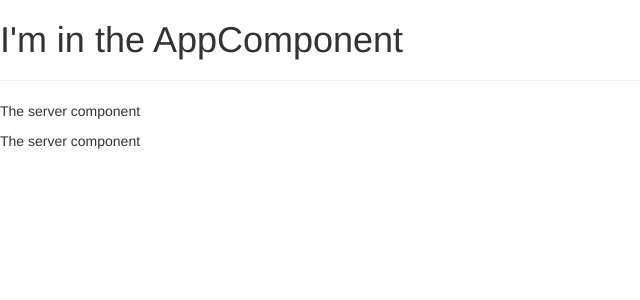
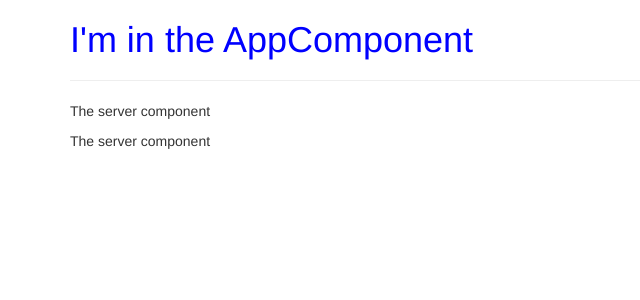
Before and after one commit to skywithin/ngDemo2-app, an Angular app: page / in a window 1280 px wide. Shown: the top 300 px of the page, without its empty margins (0-640 px from the left). Built offline with nearby package versions, Linux system fonts and the light colour scheme.

Commit message:
Add custom style to AppComponent

```diff
--- a/src/app/app.component.css
+++ b/src/app/app.component.css
@@ -0,0 +1,3 @@
+h1 {
+    color: blue;
+}
--- a/src/app/app.component.html
+++ b/src/app/app.component.html
@@ -1,3 +1,9 @@
-<h1>I'm in the AppComponent</h1>
-<hr>
-<app-server-bucket></app-server-bucket>
+<div class="container">
+    <div class="row">
+        <div class="col-xs-12">
+            <h1>I'm in the AppComponent</h1>
+            <hr>
+            <app-server-bucket></app-server-bucket>
+        </div>
+    </div>
+</div>
```
